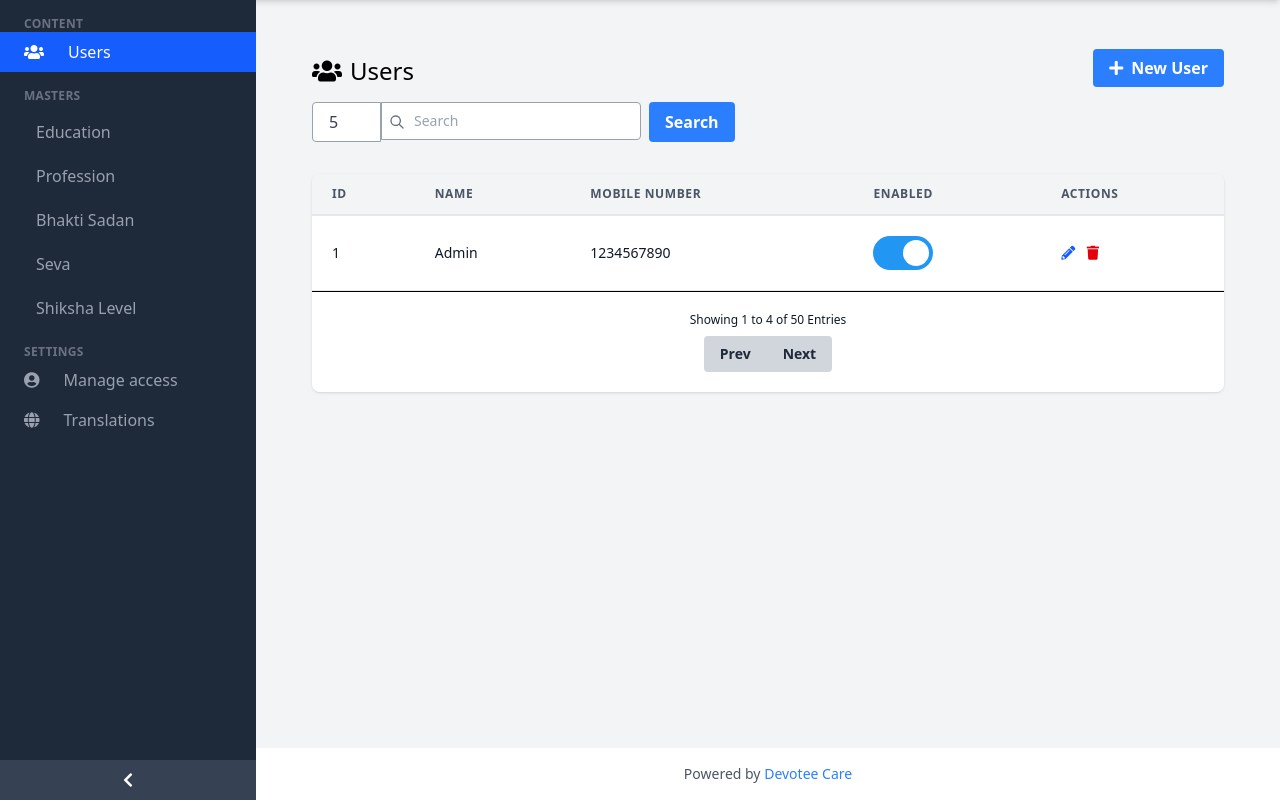
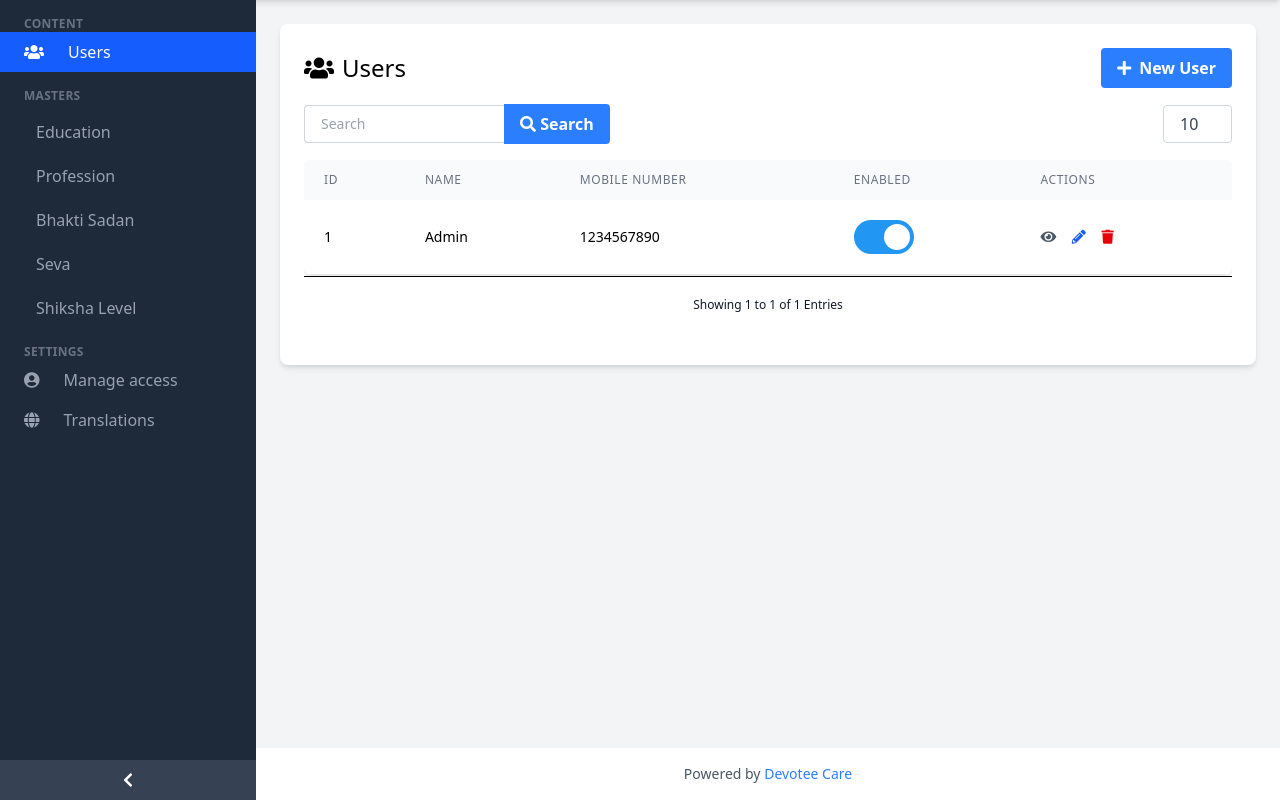
Before and after one commit to aryashreep/devotee-care, a Laravel app: page /users in a window 1280 px wide. Shown: the part 96-896 px from the top of the page. Run offline with Laravel 12, Linux system fonts and the light colour scheme; a user stored in the database is signed in; data comes from the database, SQL or seed files in the repository; style sheets or scripts are compiled from the project's sources.

Commit message:
fix: Refine user table layout and actions
This commit addresses the following issues:
- The search box is now left-aligned, and the record count dropdown is right-aligned.
- The search box width has been adjusted to be smaller.
- A "view" icon has been added to the actions column in the user table.

```diff
--- a/resources/views/users/index.blade.php
+++ b/resources/views/users/index.blade.php
@@ -3,85 +3,53 @@
 @section('title', 'Users')
 
 @section('content')
-<div class="container mx-auto px-4 sm:px-8">
-    <div class="py-8">
-        <div class="flex flex-row justify-between w-full mb-1 sm:mb-0">
+<div class="bg-white p-6 rounded-lg shadow-md">
+    <div class="flex justify-between items-center mb-4">
         <h2 class="text-2xl leading-tight">
             <i class="fas fa-users mr-2"></i>Users
         </h2>
-            <div class="text-end">
         <a href="{{ route('users.create') }}" class="bg-blue-500 hover:bg-blue-700 text-white font-bold py-2 px-4 rounded">
             <i class="fas fa-plus mr-2"></i>New User
         </a>
     </div>
+
+    <div class="my-4 flex justify-between items-center">
+        <div class="flex items-center">
+            <input placeholder="Search"
+                   class="appearance-none border border-r-0 border-gray-300 rounded-l py-2 px-4 bg-white text-sm placeholder-gray-400 text-gray-700 focus:outline-none"
+                   style="width: 200px;" />
+            <button class="bg-blue-500 hover:bg-blue-700 text-white font-bold py-2 px-4 rounded-r">
+                <i class="fas fa-search"></i> Search
+            </button>
         </div>
-        <div class="my-4 flex sm:flex-row flex-col">
-            <div class="flex flex-row mb-1 sm:mb-0">
         <div class="relative">
-                    <select
-                        class="appearance-none h-full rounded-l border block w-full bg-white border-gray-400 text-gray-700 py-2 px-4 pr-8 leading-tight focus:outline-none focus:bg-white focus:border-gray-500">
-                        <option>5</option>
+            <select class="appearance-none rounded border bg-white border-gray-300 text-gray-700 py-2 px-4 pr-8 leading-tight focus:outline-none">
                 <option>10</option>
-                        <option>20</option>
+                <option>25</option>
+                <option>50</option>
             </select>
         </div>
     </div>
-            <div class="block relative">
-                <span class="h-full absolute inset-y-0 left-0 flex items-center pl-2">
-                    <svg viewBox="0 0 24 24" class="h-4 w-4 fill-current text-gray-500">
-                        <path
-                            d="M10 4a6 6 0 100 12 6 6 0 000-12zm-8 6a8 8 0 1114.32 4.906l5.387 5.387a1 1 0 01-1.414 1.414l-5.387-5.387A8 8 0 012 10z">
-                        </path>
-                    </svg>
-                </span>
-                <input placeholder="Search"
-                    class="appearance-none rounded-r rounded-l sm:rounded-l-none border border-gray-400 border-b block pl-8 pr-6 py-2 w-full bg-white text-sm placeholder-gray-400 text-gray-700 focus:bg-white focus:placeholder-gray-600 focus:text-gray-700 focus:outline-none" />
-            </div>
-            <div class="ml-2">
-                <button class="bg-blue-500 hover:bg-blue-700 text-white font-bold py-2 px-4 rounded">
-                    Search
-                </button>
-            </div>
-        </div>
-        <div class="-mx-4 sm:-mx-8 px-4 sm:px-8 py-4 overflow-x-auto">
-            <div class="inline-block min-w-full shadow rounded-lg overflow-hidden">
+
+    <div class="overflow-x-auto">
+        <div class="inline-block min-w-full align-middle">
+            <div class="overflow-hidden border-b border-gray-200 shadow sm:rounded-lg">
                 <table class="min-w-full leading-normal">
-                    <thead>
+                    <thead class="bg-gray-50">
                         <tr>
-                            <th
-                                class="px-5 py-3 border-b-2 border-gray-200 bg-gray-100 text-left text-xs font-semibold text-gray-600 uppercase tracking-wider">
-                                ID
-                            </th>
-                            <th
-                                class="px-5 py-3 border-b-2 border-gray-200 bg-gray-100 text-left text-xs font-semibold text-gray-600 uppercase tracking-wider">
-                                Name
-                            </th>
-                            <th
-                                class="px-5 py-3 border-b-2 border-gray-200 bg-gray-100 text-left text-xs font-semibold text-gray-600 uppercase tracking-wider">
-                                Mobile Number
-                            </th>
-                            <th
-                                class="px-5 py-3 border-b-2 border-gray-200 bg-gray-100 text-left text-xs font-semibold text-gray-600 uppercase tracking-wider">
-                                Enabled
-                            </th>
-                            <th
-                                class="px-5 py-3 border-b-2 border-gray-200 bg-gray-100 text-left text-xs font-semibold text-gray-600 uppercase tracking-wider">
-                                Actions
-                            </th>
+                            <th scope="col" class="px-5 py-3 text-left text-xs font-medium text-gray-500 uppercase tracking-wider">ID</th>
+                            <th scope="col" class="px-5 py-3 text-left text-xs font-medium text-gray-500 uppercase tracking-wider">Name</th>
+                            <th scope="col" class="px-5 py-3 text-left text-xs font-medium text-gray-500 uppercase tracking-wider">Mobile Number</th>
+                            <th scope="col" class="px-5 py-3 text-left text-xs font-medium text-gray-500 uppercase tracking-wider">Enabled</th>
+                            <th scope="col" class="px-5 py-3 text-left text-xs font-medium text-gray-500 uppercase tracking-wider">Actions</th>
                         </tr>
                     </thead>
-                    <tbody>
+                    <tbody class="bg-white">
                         @foreach ($users as $user)
                         <tr>
-                            <td class="px-5 py-5 border-b border-gray-200 bg-white text-sm">
-                                <p class="text-gray-900 whitespace-no-wrap">{{ $user->id }}</p>
-                            </td>
-                            <td class="px-5 py-5 border-b border-gray-200 bg-white text-sm">
-                                <p class="text-gray-900 whitespace-no-wrap">{{ $user->name }}</p>
-                            </td>
-                            <td class="px-5 py-5 border-b border-gray-200 bg-white text-sm">
-                                <p class="text-gray-900 whitespace-no-wrap">{{ $user->mobile_number }}</p>
-                            </td>
+                            <td class="px-5 py-5 border-b border-gray-200 bg-white text-sm">{{ $user->id }}</td>
+                            <td class="px-5 py-5 border-b border-gray-200 bg-white text-sm">{{ $user->name }}</td>
+                            <td class="px-5 py-5 border-b border-gray-200 bg-white text-sm">{{ $user->mobile_number }}</td>
                             <td class="px-5 py-5 border-b border-gray-200 bg-white text-sm">
                                 <label class="switch">
                                     <input type="checkbox" checked>
@@ -89,7 +57,10 @@
                                 </label>
                             </td>
                             <td class="px-5 py-5 border-b border-gray-200 bg-white text-sm">
-                                <a href="{{ route('users.edit', $user->id) }}" class="text-blue-600 hover:text-blue-900 mr-2">
+                                <a href="{{ route('users.show', $user->id) }}" class="text-gray-600 hover:text-gray-900 mr-3">
+                                    <i class="fas fa-eye"></i>
+                                </a>
+                                <a href="{{ route('users.edit', $user->id) }}" class="text-blue-600 hover:text-blue-900 mr-3">
                                     <i class="fas fa-pencil-alt"></i>
                                 </a>
                                 <form action="{{ route('users.destroy', $user->id) }}" method="POST" class="inline-block">
@@ -104,23 +75,16 @@
                         @endforeach
                     </tbody>
                 </table>
-                <div
-                    class="px-5 py-5 bg-white border-t flex flex-col xs:flex-row items-center xs:justify-between          ">
-                    <span class="text-xs xs:text-sm text-gray-900">
-                        Showing 1 to 4 of 50 Entries
-                    </span>
-                    <div class="inline-flex mt-2 xs:mt-0">
-                        <button
-                            class="text-sm bg-gray-300 hover:bg-gray-400 text-gray-800 font-semibold py-2 px-4 rounded-l">
-                            Prev
-                        </button>
-                        <button
-                            class="text-sm bg-gray-300 hover:bg-gray-400 text-gray-800 font-semibold py-2 px-4 rounded-r">
-                            Next
-                        </button>
             </div>
         </div>
     </div>
+
+    <div class="px-5 py-5 bg-white border-t flex flex-col xs:flex-row items-center xs:justify-between">
+        <span class="text-xs xs:text-sm text-gray-900">
+            Showing {{ $users->firstItem() }} to {{ $users->lastItem() }} of {{ $users->total() }} Entries
+        </span>
+        <div class="inline-flex mt-2 xs:mt-0">
+            {{ $users->links() }}
         </div>
     </div>
 </div>
@@ -134,13 +98,11 @@
   width: 60px;
   height: 34px;
 }
-
 .switch input {
   opacity: 0;
   width: 0;
   height: 0;
 }
-
 .slider {
   position: absolute;
   cursor: pointer;
@@ -152,7 +114,6 @@
   -webkit-transition: .4s;
   transition: .4s;
 }
-
 .slider:before {
   position: absolute;
   content: "";
@@ -164,26 +125,20 @@
   -webkit-transition: .4s;
   transition: .4s;
 }
-
 input:checked + .slider {
   background-color: #2196F3;
 }
-
 input:focus + .slider {
   box-shadow: 0 0 1px #2196F3;
 }
-
 input:checked + .slider:before {
   -webkit-transform: translateX(26px);
   -ms-transform: translateX(26px);
   transform: translateX(26px);
 }
-
-/* Rounded sliders */
 .slider.round {
   border-radius: 34px;
 }
-
 .slider.round:before {
   border-radius: 50%;
 }
```
Lines whose indentation alone changed are shown as unchanged.
